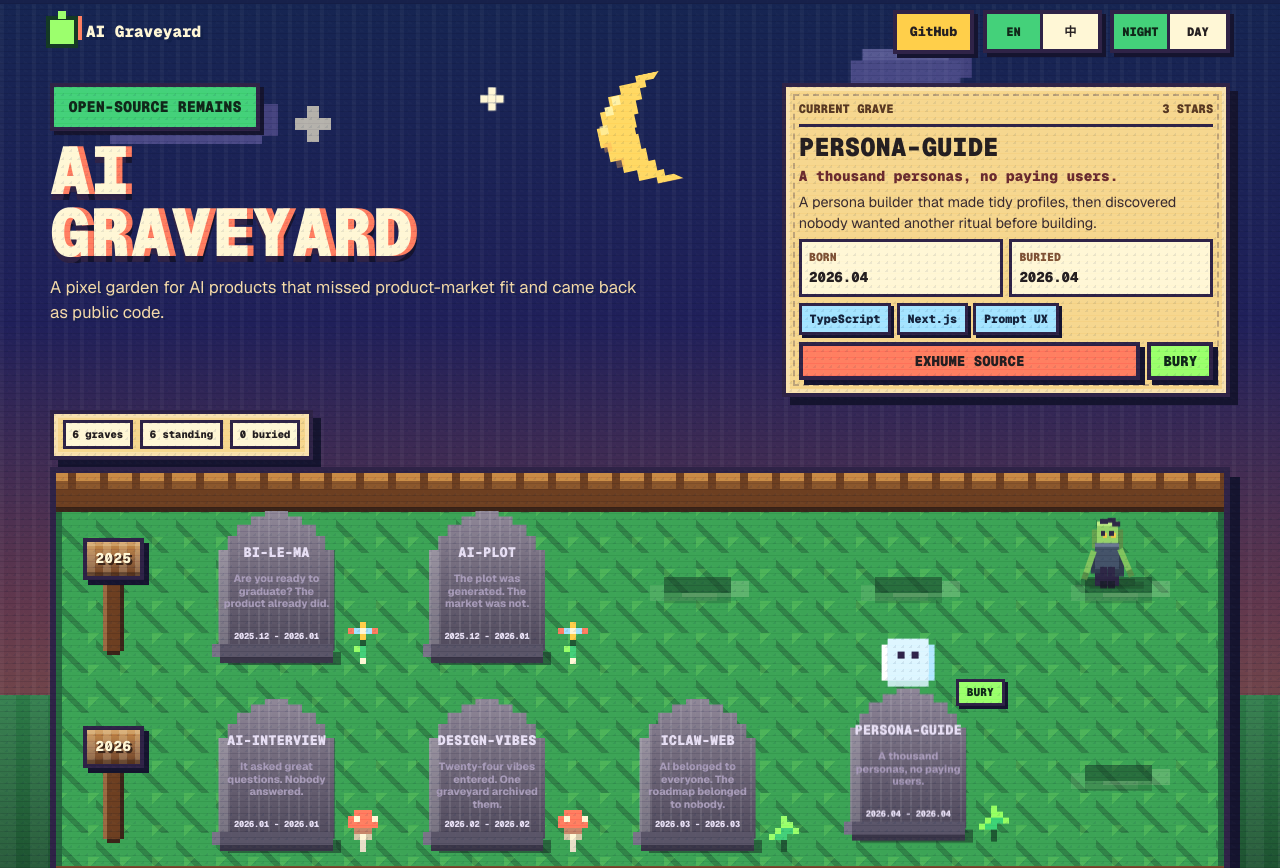
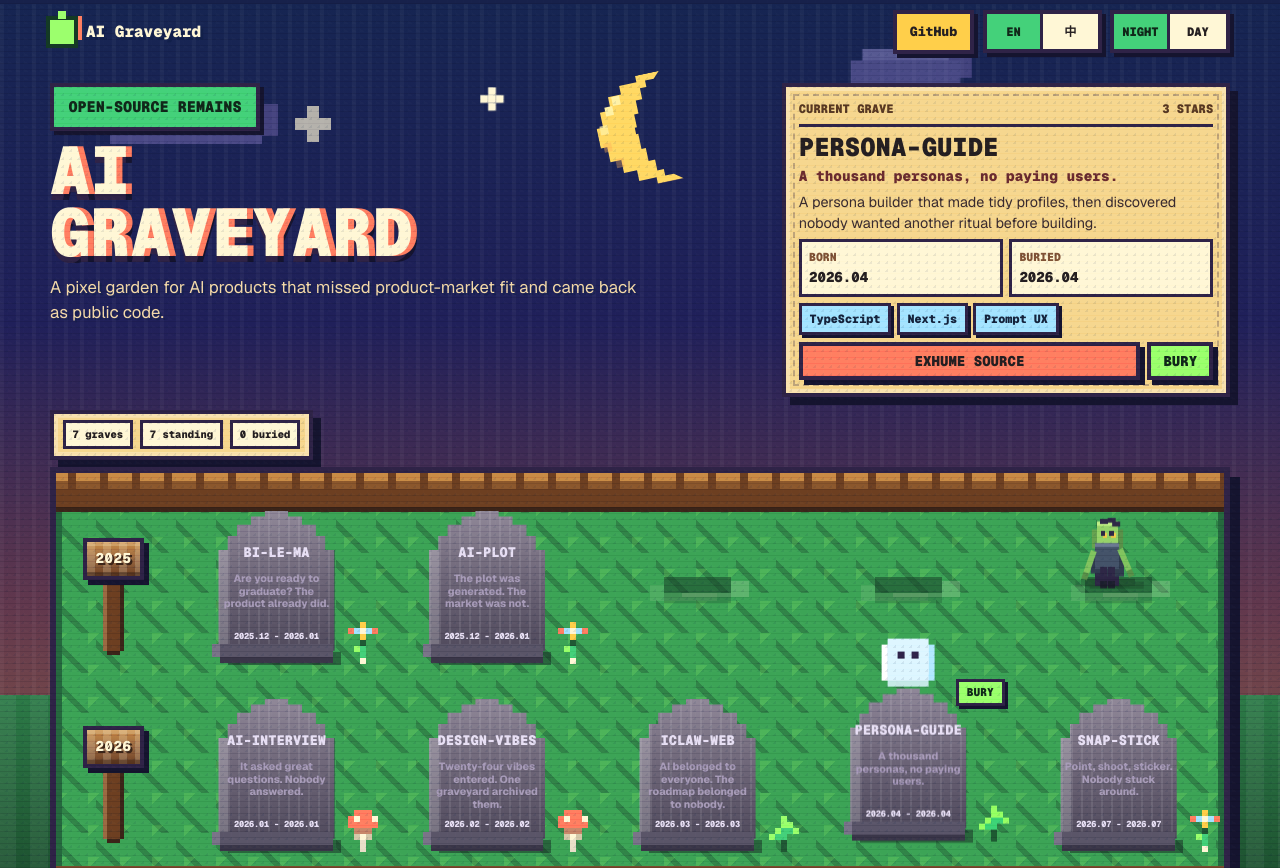
Before and after one commit to ai-graveyard/ai-graveyard, a Next.js app: page / in a window 1280 px wide. Shown: the top 868 px of the page. Built offline with nearby package versions, Linux system fonts and the light colour scheme; no server answers.

Commit message:
添加 snap-stick 墓碑
新开源项目 snap-stick(拍立贴)：拍立得风格的卡通贴纸相机，
双端实现（Swift/iOS + Next.js Web），未达成产品市场契合已开源。
归入 2026 行第 5 格，含中英文墓志铭、验尸报告与技术栈。

```diff
--- a/app/graveyard-experience.tsx
+++ b/app/graveyard-experience.tsx
@@ -266,6 +266,35 @@ const products: Product[] = [
         autopsy:
           "一个故事引擎，可以分叉出任何情节，唯独没长出让陌生人每周回来的理由。",
         stack: ["TypeScript", "故事工具", "生成式界面"],
+        signal: "0 星标",
+      },
+    },
+  },
+  {
+    id: "snap-stick",
+    name: "snap-stick",
+    repository: "https://github.com/ai-graveyard/snap-stick",
+    born: "2026.07",
+    buried: "2026.07",
+    lane: "3",
+    plot: "5",
+    accent: "#33e0c0",
+    plant: "chipflower",
+    copy: {
+      en: {
+        status: "Open sourced",
+        epitaph: "Point, shoot, sticker. Nobody stuck around.",
+        autopsy:
+          "A Polaroid-style camera that turned any moment into a cartoon sticker on web and on-device, yet never turned a cute demo into a reason to keep shooting.",
+        stack: ["Swift", "Next.js", "Sticker UX"],
+        signal: "0 stars",
+      },
+      zh: {
+        status: "已开源",
+        epitaph: "对准、快门、贴纸，却没黏住一个用户。",
+        autopsy:
+          "一台拍立得风格的相机，把任意瞬间变成卡通贴纸，网页端和 iOS 端都能玩，却没能把一个可爱的 demo 变成让人一直拍下去的理由。",
+        stack: ["Swift", "Next.js", "贴纸体验"],
         signal: "0 星标",
       },
     },
```
